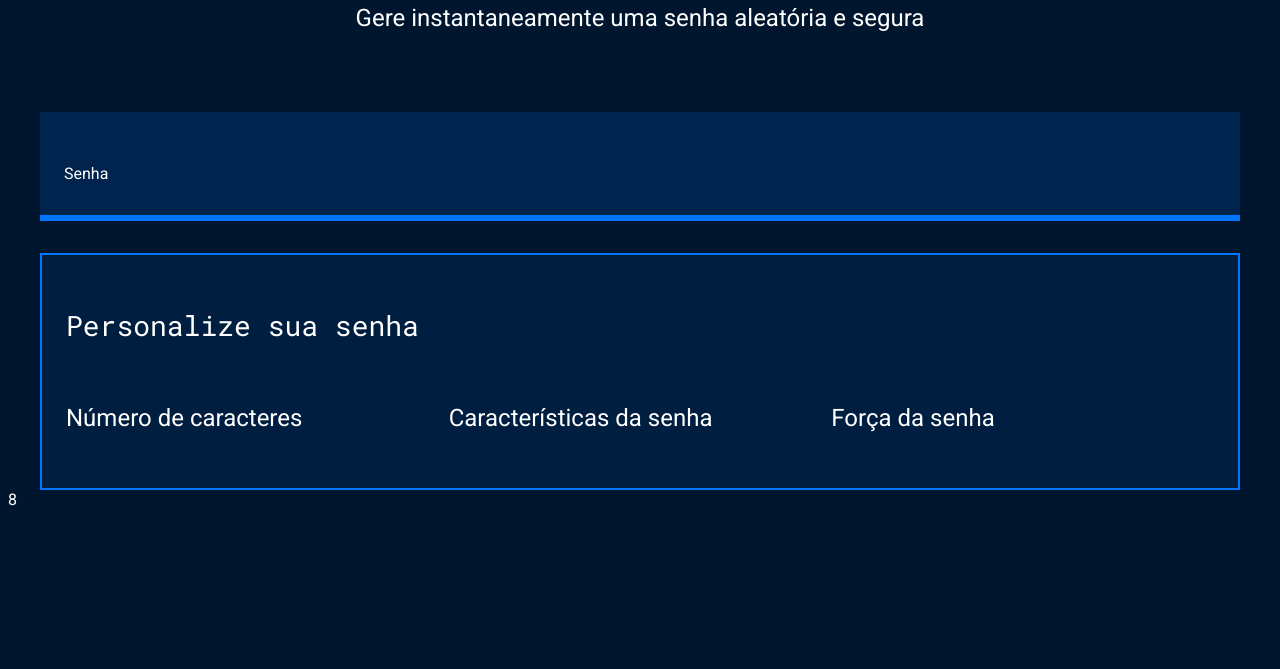
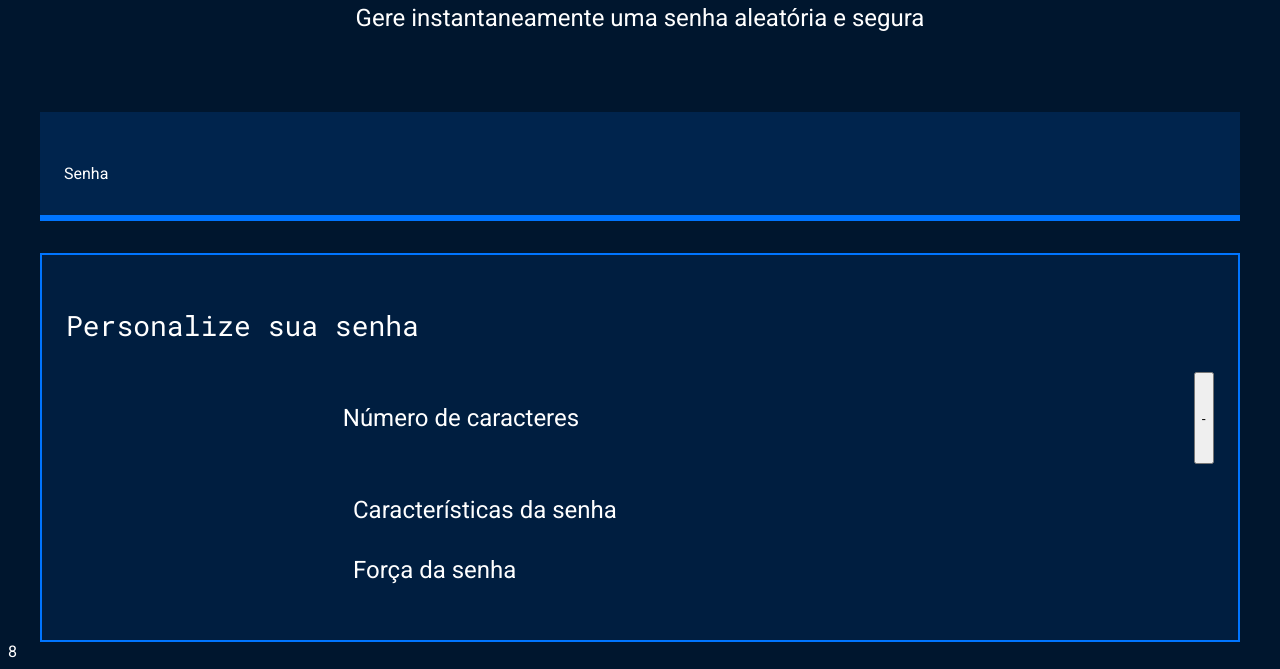
Before and after one commit to enrique041008/Seguran-a-digital, a plain HTML site: page index.html in a window 1280 px wide. Shown: the part 401-1070 px from the top of the page. Before the commit the page ends 918 px from the top, so only its background shows below. Drawn offline with Linux system fonts and the light colour scheme.

Commit message:
Add files via upload

```diff
--- a/index.html
+++ b/index.html
@@ -22,6 +22,8 @@
             <div class="parametro-coluna__senha">
                 <div class="parametro-senha">
                     <h4 class="parametro-senha__titulo">Número de caracteres</h4>
+                </div class=.parametro-senha-botoes>
+                <button class="parametro-senha--botao">-</button>
                 </div>
                 <div class="parametro-senha">
                     <h4 class="parametro-senha__titulo">Características da senha</h4>
```
